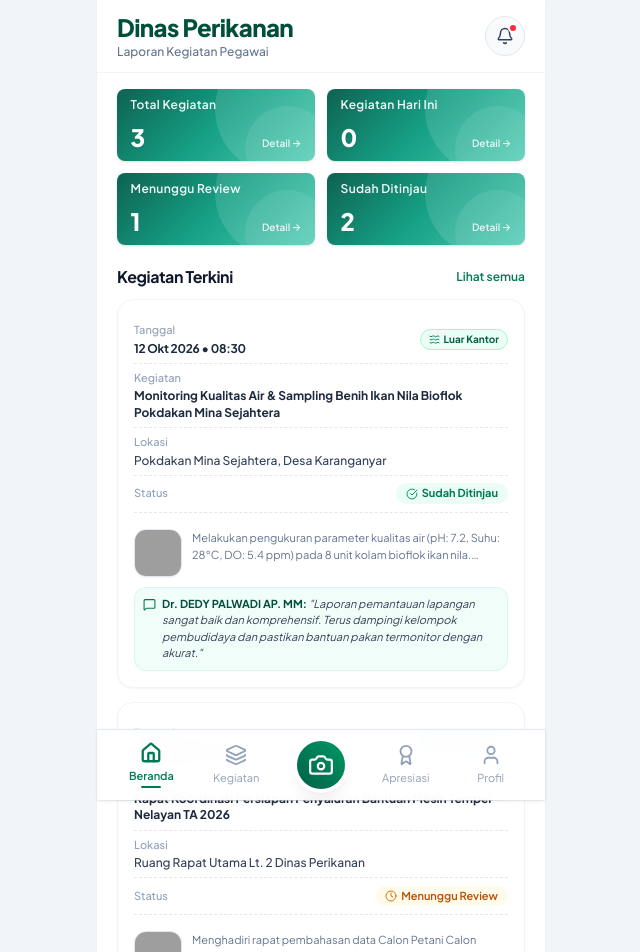
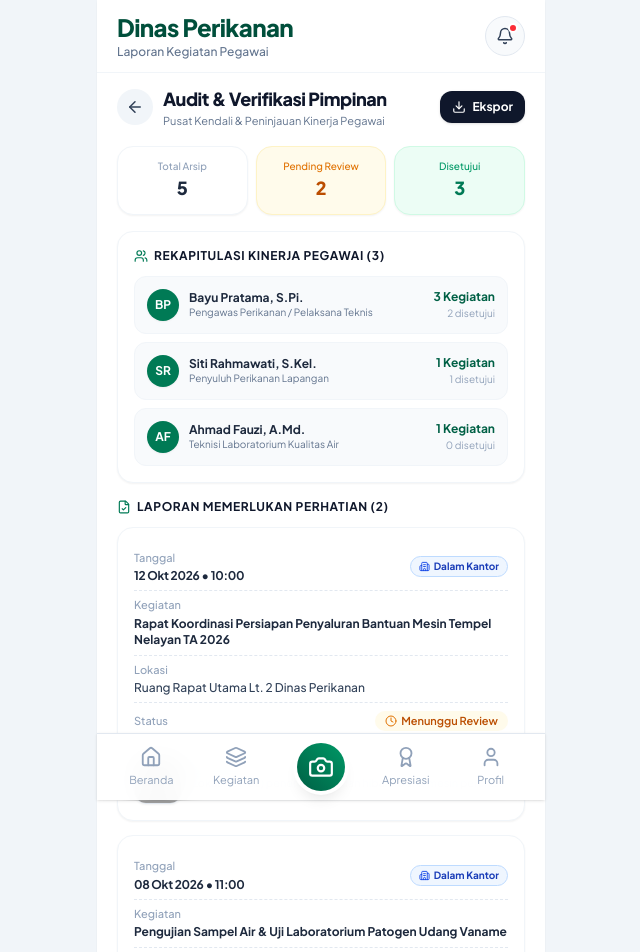
Before and after one commit to umaedi/laporan-kegiatan, a React (Vite) app: page /audit-sistem in a window 1280 px wide. Before the commit this address led to /. Shown: the top 952 px of the page, without its empty margins (319-959 px from the left). Built offline with nearby package versions, Linux system fonts and the light colour scheme; grey boxes are pictures that could not be loaded.

Commit message:
audit pegawai

```diff
--- a/src/App.jsx
+++ b/src/App.jsx
@@ -8,6 +8,7 @@ import CreateReportPage from './pages/CreateReportPage';
 import ReportDetailPage from './pages/ReportDetailPage';
 import AppreciationPage from './pages/AppreciationPage';
 import ProfilePage from './pages/ProfilePage';
+import AdminAuditPage from './pages/AdminAuditPage';
 
 export default function App() {
   return (
@@ -21,6 +22,7 @@ export default function App() {
             <Route path="kegiatan/:id" element={<ReportDetailPage />} />
             <Route path="apresiasi" element={<AppreciationPage />} />
             <Route path="profil" element={<ProfilePage />} />
+            <Route path="audit-sistem" element={<AdminAuditPage />} />
             <Route path="*" element={<Navigate to="/" replace />} />
           </Route>
         </Routes>
--- a/src/components/dashboard/AdminDashboardSummary.jsx
+++ b/src/components/dashboard/AdminDashboardSummary.jsx
@@ -1,6 +1,7 @@
 import React from 'react';
 import { useReports } from '../../context/ReportContext';
-import { Shield, ArrowUpRight, CheckCircle2, Clock, AlertCircle, Compass, Building, Activity } from 'lucide-react';
+import { DEPARTMENT_USERS } from '../../data/seedData';
+import { Shield, ArrowUpRight, CheckCircle2, Clock, AlertCircle, Compass, Building, Activity, Users } from 'lucide-react';
 import { Link } from 'react-router-dom';
 
 export default function AdminDashboardSummary() {
@@ -37,7 +38,7 @@ export default function AdminDashboardSummary() {
           </div>
         </div>
         <Link
-          to="/kegiatan"
+          to="/audit-sistem"
           className="group inline-flex items-center gap-1 text-[11px] font-semibold text-emerald-400 hover:text-emerald-300 transition-colors bg-emerald-500/10 px-3 py-1.5 rounded-full border border-emerald-500/20"
         >
           <span>Audit Sistem</span>
@@ -108,6 +109,24 @@ export default function AdminDashboardSummary() {
           </div>
         </div>
       </div>
+      {/* Ringkasan Jumlah Pegawai Terdaftar (Clean Action Banner) */}
+      <Link
+        to="/audit-sistem"
+        className="bg-slate-800/40 hover:bg-slate-800 transition-colors rounded-2xl p-3 border border-slate-800 flex items-center justify-between text-xs relative z-10 block group"
+      >
+        <div className="flex items-center gap-2.5">
+          <div className="w-7 h-7 rounded-xl bg-emerald-500/10 text-emerald-400 flex items-center justify-center">
+            <Users size={14} />
+          </div>
+          <div>
+            <span className="text-[10px] text-slate-400 block font-medium">Pegawai & Kontributor</span>
+            <strong className="text-slate-200 font-bold">{DEPARTMENT_USERS.length} Orang Aktif</strong>
+          </div>
+        </div>
+        <span className="text-[11px] font-semibold text-emerald-400 group-hover:translate-x-0.5 transition-transform flex items-center gap-1">
+          Lihat Rekap &rarr;
+        </span>
+      </Link>
     </div>
   );
 }
--- a/src/data/seedData.js
+++ b/src/data/seedData.js
@@ -3,6 +3,34 @@
 export const ACTIVITY_TYPES = [
   { id: 'luar_kantor', label: 'Luar Kantor (Lapangan)', icon: '🌊' },
   { id: 'dalam_kantor', label: 'Dalam Kantor (Internal)', icon: '🏢' }
+];
+
+// Daftar Pegawai di Lingkungan Dinas Perikanan
+export const DEPARTMENT_USERS = [
+  {
+    id: 'u-1',
+    name: 'Bayu Pratama, S.Pi.',
+    nip: '19930415 202012 1 002',
+    role: 'Pengawas Perikanan / Pelaksana Teknis',
+    initials: 'BP',
+    division: 'Bidang Perikanan Budidaya & Tangkap'
+  },
+  {
+    id: 'u-2',
+    name: 'Siti Rahmawati, S.Kel.',
+    nip: '19950822 202203 2 001',
+    role: 'Penyuluh Perikanan Lapangan',
+    initials: 'SR',
+    division: 'Seksi Penyuluhan & Pemberdayaan Nelayan'
+  },
+  {
+    id: 'u-3',
+    name: 'Ahmad Fauzi, A.Md.',
+    nip: '19911204 201903 1 003',
+    role: 'Teknisi Laboratorium Kualitas Air',
+    initials: 'AF',
+    division: 'Unit Pelaksana Teknis Laboratorium Hama & Penyakit Ikan'
+  }
 ];
 
 export const INITIAL_REPORTS = [
@@ -46,6 +74,30 @@ export const INITIAL_REPORTS = [
     createdAt: new Date('2026-10-12T10:00:00').toISOString()
   },
   {
+    id: 'LAP-DKP-003',
+    title: 'Pendampingan Sertifikasi Cara Budidaya Ikan Yang Baik (CBIB) di Tambak Udang',
+    activityType: 'luar_kantor',
+    date: '2026-10-11',
+    time: '09:00',
+    reporterName: 'Siti Rahmawati, S.Kel.',
+    reporterNip: '19950822 202203 2 001',
+    location: 'Kawasan Tambak Pesisir Pantai Timur',
+    description: 'Melakukan pendampingan audit CBIB pada 2 kelompok petambak udang vaname. Pemeriksaan meliputi manajemen limbah pakan, biosecurity kawasan, serta pencatatan buku harian tambak.',
+    photo: 'https://images.unsplash.com/photo-1500382017468-9049fed747ef?auto=format&fit=crop&w=800&q=80',
+    status: 'reviewed',
+    comments: [
+      {
+        id: 'c-2',
+        author: 'Dr. DEDY PALWADI AP. MM',
+        role: 'Kepala Dinas Perikanan',
+        date: '2026-10-11 14:20',
+        text: 'Siti Rahmawati, laporan pendampingan sangat teliti. Segera proses penerbitan sertifikat CBIB bagi kelompok yang lolos audit.',
+        action: 'approved'
+      }
+    ],
+    createdAt: new Date('2026-10-11T09:00:00').toISOString()
+  },
+  {
     id: 'LAP-DKP-004',
     title: 'Verifikasi Berkas Permohonan Surat Rekomendasi Pembelian BBM Bersubsidi Nelayan',
     activityType: 'dalam_kantor',
@@ -68,5 +120,20 @@ export const INITIAL_REPORTS = [
       }
     ],
     createdAt: new Date('2026-10-09T13:30:00').toISOString()
+  },
+  {
+    id: 'LAP-DKP-005',
+    title: 'Pengujian Sampel Air & Uji Laboratorium Patogen Udang Vaname',
+    activityType: 'dalam_kantor',
+    date: '2026-10-08',
+    time: '11:00',
+    reporterName: 'Ahmad Fauzi, A.Md.',
+    reporterNip: '19911204 201903 1 003',
+    location: 'Laboratorium Pengujian Mutu DKP',
+    description: 'Melaksanakan analisis PCR sampel udang dari petambak Desa Sukamakmur untuk deteksi dini virus WSSV dan IMNV. Hasil pengujian menunjukkan negatif pada 4 sampel kolam yang diuji.',
+    photo: 'https://images.unsplash.com/photo-1582719478250-c89cae4dc85b?auto=format&fit=crop&w=800&q=80',
+    status: 'pending',
+    comments: [],
+    createdAt: new Date('2026-10-08T11:00:00').toISOString()
   }
 ];
--- /dev/null
+++ b/src/pages/AdminAuditPage.jsx
@@ -0,0 +1,130 @@
+import React from 'react';
+import { useReports } from '../context/ReportContext';
+import { DEPARTMENT_USERS } from '../data/seedData';
+import ReportCard from '../components/report/ReportCard';
+import { Users, FileCheck, ArrowLeft, Download, CheckCircle2 } from 'lucide-react';
+import { useNavigate } from 'react-router-dom';
+
+export default function AdminAuditPage() {
+  const { reports, totalCount, reviewedCount } = useReports();
+  const navigate = useNavigate();
+
+  const revisionReports = reports.filter(r => r.status === 'revision');
+  const pendingReports = reports.filter(r => r.status === 'pending' || !r.comments || r.comments.length === 0);
+
+  const handleExportData = () => {
+    const dataStr = "data:text/json;charset=utf-8," + encodeURIComponent(JSON.stringify(reports, null, 2));
+    const downloadAnchor = document.createElement('a');
+    downloadAnchor.setAttribute("href", dataStr);
+    downloadAnchor.setAttribute("download", `laporan_audit_dinas_perikanan_${new Date().toISOString().split('T')[0]}.json`);
+    document.body.appendChild(downloadAnchor);
+    downloadAnchor.click();
+    downloadAnchor.remove();
+  };
+
+  return (
+    <div className="flex flex-col flex-1 pb-12 px-5 pt-3">
+      {/* Header Halaman Audit */}
+      <div className="flex items-center justify-between mb-4">
+        <div className="flex items-center gap-2.5">
+          <button
+            type="button"
+            onClick={() => navigate('/')}
+            className="w-9 h-9 rounded-full bg-slate-100 hover:bg-slate-200 flex items-center justify-center text-slate-700 transition-colors"
+          >
+            <ArrowLeft size={18} />
+          </button>
+          <div>
+            <h2 className="text-lg font-extrabold text-slate-900 tracking-tight">
+              Audit & Verifikasi Pimpinan
+            </h2>
+            <p className="text-[11px] text-slate-500">
+              Pusat Kendali & Peninjauan Kinerja Pegawai
+            </p>
+          </div>
+        </div>
+
+        <button
+          onClick={handleExportData}
+          className="flex items-center gap-1.5 px-3 py-2 bg-slate-900 hover:bg-slate-800 text-white rounded-xl text-xs font-bold shadow-sm transition-colors"
+          title="Ekspor Laporan"
+        >
+          <Download size={14} />
+          Ekspor
+        </button>
+      </div>
+
+      {/* Ringkasan Status Audit */}
+      <div className="grid grid-cols-3 gap-2 mb-4">
+        <div className="bg-white p-3 rounded-2xl border border-slate-100 shadow-xs text-center">
+          <span className="text-[10px] text-slate-400 block font-medium">Total Arsip</span>
+          <strong className="text-lg font-black text-slate-800">{totalCount}</strong>
+        </div>
+        <div className="bg-amber-50 p-3 rounded-2xl border border-amber-100 shadow-xs text-center">
+          <span className="text-[10px] text-amber-600 block font-medium">Pending Review</span>
+          <strong className="text-lg font-black text-amber-700">{pendingReports.length}</strong>
+        </div>
+        <div className="bg-emerald-50 p-3 rounded-2xl border border-emerald-100 shadow-xs text-center">
+          <span className="text-[10px] text-emerald-600 block font-medium">Disetujui</span>
+          <strong className="text-lg font-black text-emerald-700">{reviewedCount}</strong>
+        </div>
+      </div>
+      {/* Seksion 1: Daftar Pegawai & Aktivitas */}
+      <div className="bg-white rounded-2xl p-4 border border-slate-100 shadow-xs mb-4 space-y-3">
+        <div className="flex items-center justify-between">
+          <h3 className="text-xs font-bold text-slate-900 flex items-center gap-1.5 uppercase tracking-wider">
+            <Users size={14} className="text-emerald-700" />
+            Rekapitulasi Kinerja Pegawai ({DEPARTMENT_USERS.length})
+          </h3>
+        </div>
+
+        <div className="space-y-2">
+          {DEPARTMENT_USERS.map(user => {
+            const userReports = reports.filter(r => r.reporterName === user.name);
+            const userReviewed = userReports.filter(r => r.status === 'reviewed').length;
+
+            return (
+              <div key={user.id} className="p-3 rounded-xl bg-slate-50 border border-slate-100 flex items-center justify-between text-xs">
+                <div className="flex items-center gap-2.5">
+                  <div className="w-8 h-8 rounded-full bg-emerald-700 text-white font-bold flex items-center justify-center text-xs shadow-xs">
+                    {user.initials}
+                  </div>
+                  <div>
+                    <h4 className="font-bold text-slate-800">{user.name}</h4>
+                    <p className="text-[10px] text-slate-500">{user.role}</p>
+                  </div>
+                </div>
+                <div className="text-right">
+                  <span className="font-bold text-emerald-800 text-xs block">{userReports.length} Kegiatan</span>
+                  <span className="text-[10px] text-slate-400">{userReviewed} disetujui</span>
+                </div>
+              </div>
+            );
+          })}
+        </div>
+      </div>
+
+      {/* Seksion 2: Laporan Perlu Perhatian / Pending / Revisi */}
+      <div className="space-y-3">
+        <div className="flex items-center justify-between">
+          <h3 className="text-xs font-bold text-slate-900 flex items-center gap-1.5 uppercase tracking-wider">
+            <FileCheck size={14} className="text-emerald-700" />
+            Laporan Memerlukan Perhatian ({pendingReports.length + revisionReports.length})
+          </h3>
+        </div>
+
+        {[...pendingReports, ...revisionReports].length === 0 ? (
+          <div className="bg-white rounded-2xl p-6 text-center border border-slate-100">
+            <CheckCircle2 size={32} className="mx-auto text-emerald-600 mb-2" />
+            <p className="text-xs font-bold text-slate-800">Semua laporan telah ditinjau dengan baik!</p>
+            <p className="text-[11px] text-slate-400 mt-0.5">Tidak ada laporan yang tertunda.</p>
+          </div>
+        ) : (
+          [...pendingReports, ...revisionReports].map(report => (
+            <ReportCard key={report.id} report={report} />
+          ))
+        )}
+      </div>
+    </div>
+  );
+}
```
